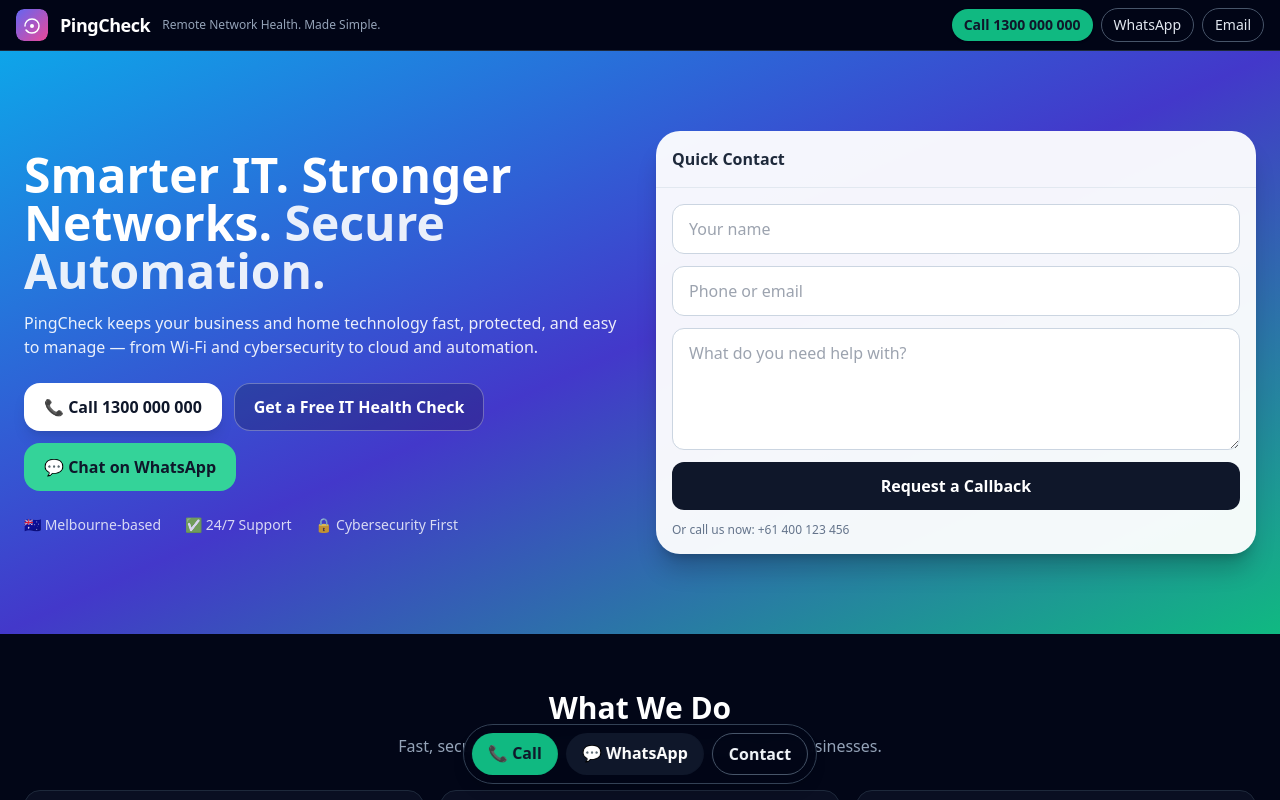
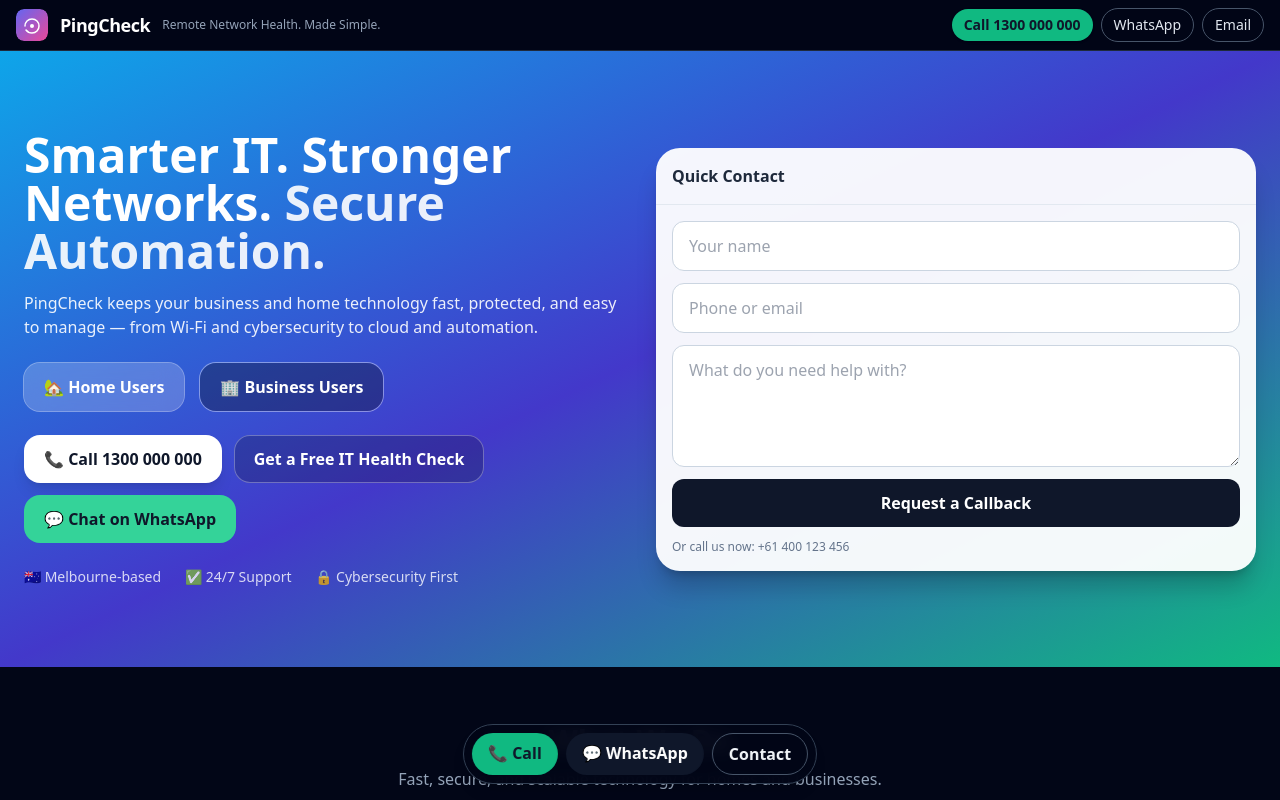
Before and after one commit to Code00700/pingcheck-site, a React (Vite) app: page / in a window 1280 px wide. Shown: the top 800 px of the page. Built offline with nearby package versions, Linux system fonts and the light colour scheme.

Commit message:
Add Home & Business buttons to hero section

```diff
--- a/src/PingCheckLanding.jsx
+++ b/src/PingCheckLanding.jsx
@@ -105,6 +105,22 @@ export default function PingCheckLanding() {
               and easy to manage — from Wi-Fi and cybersecurity to cloud and
               automation.
             </p>
+            {/* Home & Business selector */}
+<div className="mt-6 flex flex-wrap items-center gap-4">
+  <a
+    href="/home"
+    className="rounded-2xl bg-white/20 px-5 py-3 font-semibold text-white backdrop-blur-md ring-1 ring-white/40 hover:bg-white/30"
+  >
+    🏡 Home Users
+  </a>
+  <a
+    href="/business"
+    className="rounded-2xl bg-black/30 px-5 py-3 font-semibold text-white ring-1 ring-white/40 hover:bg-black/40"
+  >
+    🏢 Business Users
+  </a>
+</div>
+
             <div className="mt-6 flex flex-wrap items-center gap-3">
               <a
                 href={`tel:${brand.phonePrimary}`}
```
